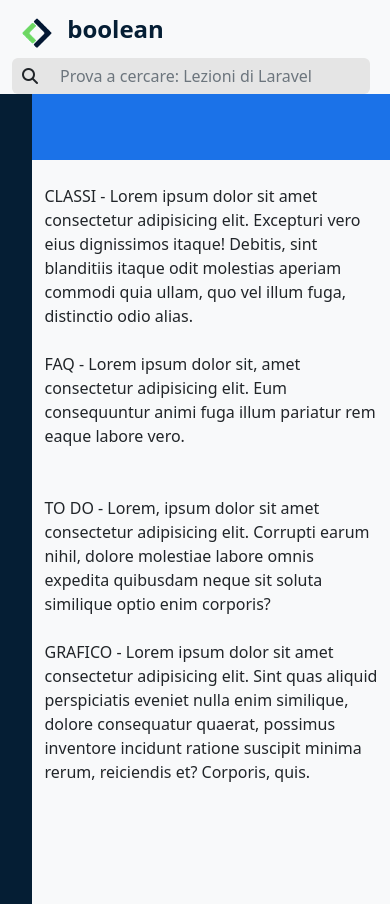
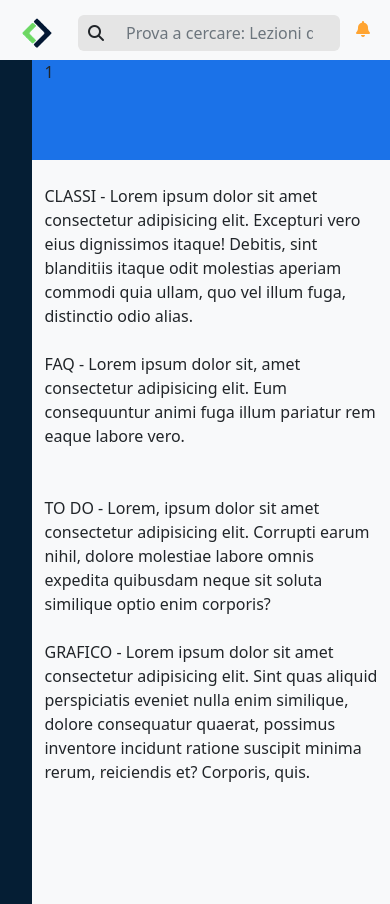
Before and after one commit to CaraccioloJessica/html-css-bootstrap-dashboard, a plain HTML site: page index.html in a window 390 px wide. Drawn offline with nearby package versions, Linux system fonts and the light colour scheme.

Commit message:
nav bar responsive fixed

```diff
--- a/css/style.css
+++ b/css/style.css
@@ -8,7 +8,7 @@ nav img{
   transform: scale(0.6);
 }
 
-#logo{
+.logo{
   font-size: 1.5rem;
   font-weight: bold;
   color: #051e34;
@@ -32,6 +32,10 @@ nav img{
 
  .navbar-toggler{
   border: none;
+ }
+
+ .navbar-nav{
+  flex-direction: row;
  }
 
  .navbar-toggler:focus {
--- a/index.html
+++ b/index.html
@@ -15,12 +15,12 @@
     <div class="container-fluid">
       <div class="row fixed-top">
         <div class="col-12">
-          <nav class="navbar pt-2 pb-0 navbar-expand-lg bg-light">
+          <nav class="navbar pt-2 pb-0 navbar-expand bg-light">
             <div class="container-fluid">
               <!------------- LOGO ------------->
               <a class="navbar-brand p-0" href="#">
                 <img src="img/Logo.png" alt="logo">
-                <span id="logo">
+                <span class="logo d-none d-lg-inline">
                   boolean
                 </span>
               </a>
@@ -33,17 +33,17 @@
                 </div>
               </form>
 
-              <div class="collapse navbar-collapse flex-grow-0">
+              <div class="flex-grow-0">
                 <ul class="navbar-nav mb-2 mb-lg-0">
-                  <li class="nav-item">
+                  <li class="nav-item d-none d-lg-block">
                     <a class="nav-link" href="#"><i class="fa-solid fa-list"></i></a>
                   </li>
 
-                  <li class="nav-item">
+                  <li class="nav-item d-none d-lg-block">
                     <a class="nav-link" href="#"><i class="fa-solid fa-circle-question"></i></a>
                   </li>
 
-                  <li class="nav-item">
+                  <li class="nav-item d-none d-lg-block">
                     <a class="nav-link" href="#"><i class="fa-solid fa-ellipsis-vertical"></i></a>
                   </li>
 
```
